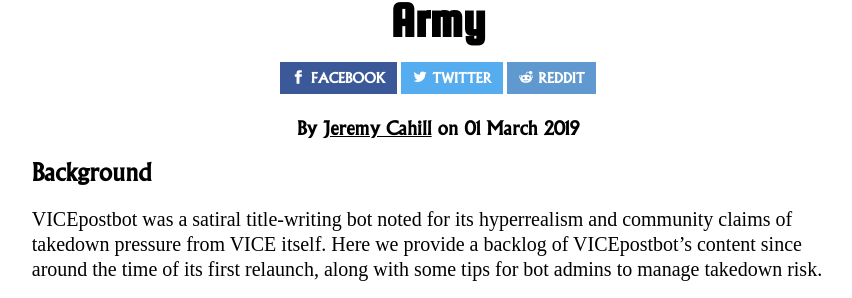
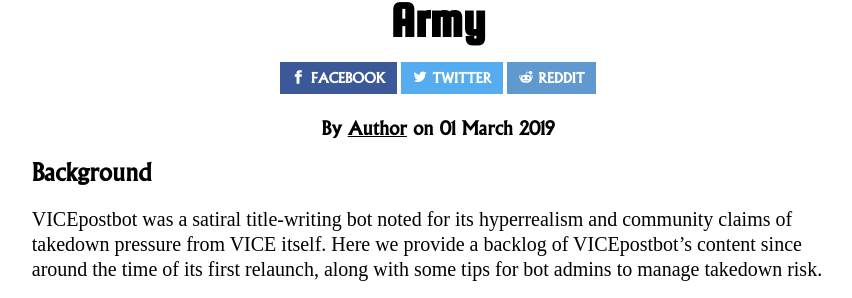
Before and after one commit to FraserThompson/PhilosophersMeme, a Jekyll site: the page built from _posts/2019-03-01-vicepostbot-vs-entire-takedown-army-tips.markdown, in a window 1280 px wide and 900 px high, scrolled down 438 px, cut to the strip 143-441 px from the top of the window. Shown: the whole strip, without its empty margins (202-1054 px from the left). Built offline with Jekyll 4.4.1, drawn with Linux system fonts in a browser that asks for light colours; nearby versions of some CDN libraries; some web fonts are replaced; library files that are not in the unit come from our copies; comment, search, counter and statistics services are not loaded.

Commit message:
Updated Vicepostbot Vs Entire Takedown Army Tips and 1 other file

```diff
--- a/_posts/2019-03-01-vicepostbot.markdown
+++ b/_posts/2019-03-01-vicepostbot-vs-entire-takedown-army-tips.markdown
@@ -7,10 +7,6 @@
 - computational creativity
 - memes
 - social media
-author:
-  display_name: Jeremy Cahill
-  first_name: Jeremy
-  last_name: Cahill
 ---
 
 ## Background
```
